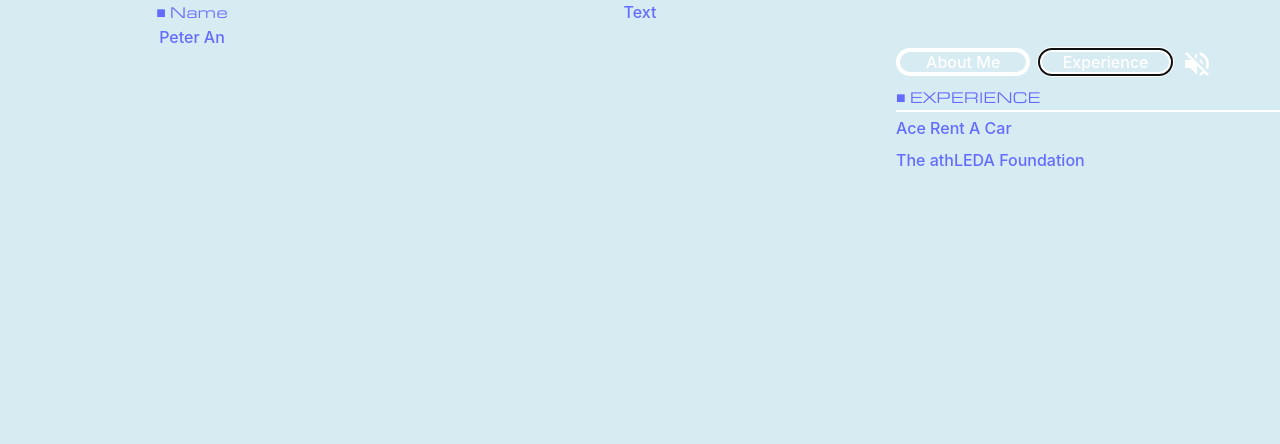
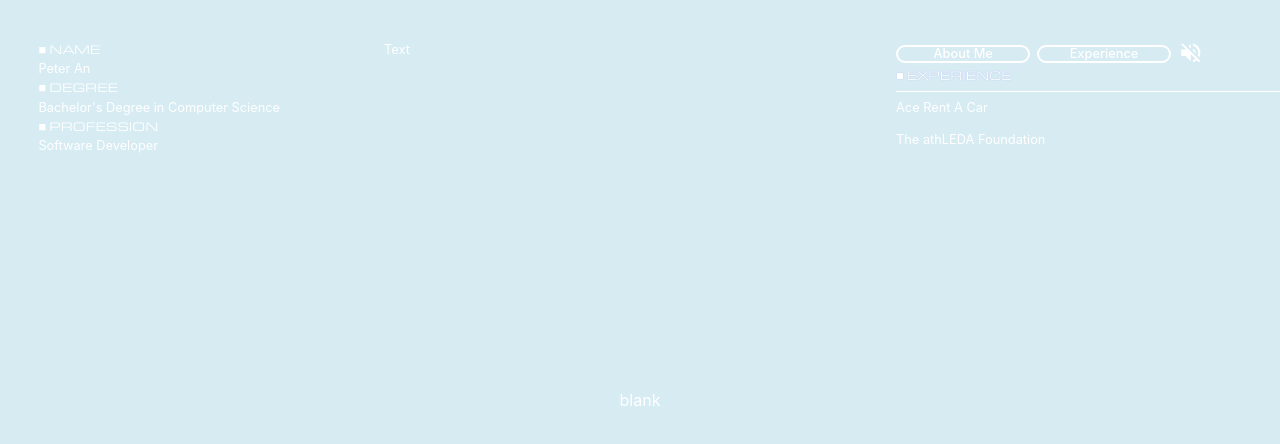
Before and after one commit to Pickle1235/mypage, a React (Vite) app: page / in a window 1280 px wide. Both pictures are taken after a click on the button "Experience". Shown: the top 444 px of the page. Built offline with nearby package versions, Linux system fonts and the light colour scheme.

Commit message:
Added sound

```diff
--- a/src/App.tsx
+++ b/src/App.tsx
@@ -7,7 +7,29 @@ import './fonts/meiryo.ttf'
 import './fonts/Eurostar.ttf'
 
 function App() {
+  const [text, setText] = useState<string>('blank');
+  const [muted, setMuted] = useState<boolean>(true);
 
+  function onChangeMuted(muted: boolean) {
+    setMuted(muted);
+  }
+
+  function onClickContentType(type: string ) {
+    switch (type) {
+        case 'athleda':
+            setText('athleda')
+            break;
+        case 'ace':
+            setText('ace')
+            break;
+        case 'education':
+            setText('education')
+            break;
+        case 'summary':
+              setText('summary')
+              break;
+    }
+  }
   return (
     <div>
       {/* <video loop autoPlay muted>
@@ -23,11 +45,19 @@ function App() {
           <Content/>
         </div>
         <div className="right">
-          <RightColumn/>
+          <RightColumn
+            muted = {muted}
+            onChangeMuted={onChangeMuted}
+            onClickContentType={onClickContentType}
+          />
         </div>
+      </div>
+      <div>
+        <a>{text}</a>
       </div>
     </div>
   )
+
 }
 
 export default App
--- a/src/components/LeftColumn.tsx
+++ b/src/components/LeftColumn.tsx
@@ -1,4 +1,4 @@
-import '../css/RightColumn.css'
+import '../css/LeftColumn.css'
 import { useState } from "react";
 import AboutMe from './AboutMe.tsx';
 import RoundButton from './MiniComponents/RoundButton.tsx';
@@ -11,9 +11,18 @@ export default function LeftColumn() {
         return (
             <div className="left-column">
                 <div className="row">
-                    <a className="eurostar">■ Name</a><br />
+                    <a className="eurostar">■ NAME</a><br />
                     <a className="">Peter An</a>
                 </div>
+                <div className="row">
+                    <a className="eurostar">■ DEGREE</a><br />
+                    <a className="">Bachelor's Degree in Computer Science</a>
+                </div>
+                <div className="row">
+                    <a className="eurostar">■ PROFESSION</a><br />
+                    <a className="">Software Developer</a>
+                </div>
             </div>
+
     )
 }
--- a/src/components/MiniComponents/RoundButton.tsx
+++ b/src/components/MiniComponents/RoundButton.tsx
@@ -1,6 +1,19 @@
+import React from "react";
 import '../../css/RoundButton.css'
-export default function RoundButton({ onClick, text }: { onClick? : React.MouseEventHandler, text: string }) {
+import { playHoverSound } from "../../utils/hoverSoundPlayer";
+
+export default function RoundButton({ onClick, text, muted }: { onClick? : React.MouseEventHandler, text: string, muted: boolean }) {
+    function onHover() {
+        console.log('aa')
+        if (!muted) {
+            playHoverSound()
+        }
+    }
     return (
-        <button onClick={onClick}>{text}</button>
+        <div className="round-button">
+            <button className="button" onMouseEnter={() => onHover()} onClick={onClick}>{text}</button>
+        </div>
+
+
     )
 }
--- a/src/components/RightColumn.tsx
+++ b/src/components/RightColumn.tsx
@@ -5,69 +5,59 @@ import RoundButton from './MiniComponents/RoundButton.tsx';
 import '../fonts/meiryo.ttf'
 import '../fonts/Eurostar.ttf'
 import VolumeOffIcon from '@mui/icons-material/VolumeOff';
+import VolumeOnIcon from '@mui/icons-material/VolumeUp';
+import { playSound } from "../utils/soundPlayer";
 
 
-export default function RightColumn() {
+export default function RightColumn({ onClickContentType, onChangeMuted, muted }: { onClickContentType? : (type: string) => void, onChangeMuted? : (type: boolean) => void, muted : boolean }) {
     const [isAboutMe, setIsAboutMe] = useState<boolean>(true);
 
-    if (isAboutMe) {
     return (
         <div className="right-column">
-
-                <div className="row">
-                    <RoundButton onClick={OnClickAboutMe} text="About Me"></RoundButton>
-                    <RoundButton onClick={OnClickExperience} text="Experience"></RoundButton>
-                    <div className="icon">
-                        <VolumeOffIcon className="icon"/>
+            <div className="row center-vertical width-80">
+                <RoundButton onClick={OnClickAboutMe} text="About Me" muted={muted}></RoundButton>
+                <RoundButton onClick={OnClickExperience} text="Experience" muted={muted}></RoundButton>
+                <div className="icon no-line-height">
+                    {muted && <VolumeOffIcon onClick={() => onChangeMuted?.(false)} className="icon"/>}
+                    {!muted && <VolumeOnIcon onClick={() => onChangeMuted?.(true)} className="icon"/>}
                 </div>
             </div>
 
             <div className="row">
-                    <a className="eurostar">■ ABOUT ME</a>
+                <div className="eurostar blue-border white-text">
+                    {isAboutMe && <a>■ ABOUT ME</a>}
+                    {!isAboutMe && <a>■ EXPERIENCE</a>}
+                </div>
             </div>
 
-                <div className="row">
+            <div>
                 <hr className="line"/>
             </div>
 
             <div className="select-rows">
-                    <a className="select">Summary</a><br/>
-                    <a className="select">Education</a><br/>
-                </div>
-            </div>
-        )
-    }
-    return (
-        <div className="right-column">
-
-                <div className="row">
-                    <RoundButton onClick={OnClickAboutMe} text="About Me"></RoundButton>
-                    <RoundButton onClick={OnClickExperience} text="Experience"></RoundButton>
-                    <div className="icon">
-                        <VolumeOffIcon className="icon"/>
-                    </div>
-                </div>
-
-                <div className="row">
-                    <a className="eurostar">■ EXPERIENCE</a>
-                </div>
-
-                <div className="row">
-                    <hr className="line"/>
-                </div>
-
-                <div className="select-rows">
-                    <a className="select">Ace Rent A Car</a><br/>
-                    <a className="select">The athLEDA Foundation</a><br/>
+                {isAboutMe && <div>
+                    <a className="select" onClick={() => onClickContentType?.('summary')}>Summary</a><br/>
+                    <a className="select" onClick={() => onClickContentType?.('education')}>Education</a><br/>
+                </div>}
+                {!isAboutMe && <div>
+                    <a className="select" onClick={() => onClickContentType?.('ace')}>Ace Rent A Car</a><br/>
+                    <a className="select" onClick={() => onClickContentType?.('athleda')}>The athLEDA Foundation</a><br/>
+                </div>}
             </div>
         </div>
     )
 
     function OnClickAboutMe() {
+        if (!muted) {
+            playSound();
+        }
         setIsAboutMe(true);
     }
 
     function OnClickExperience() {
+        if (!muted) {
+            playSound();
+        }
         setIsAboutMe(false);
     }
 }
--- a/src/css/App.css
+++ b/src/css/App.css
@@ -1,11 +1,10 @@
 #root {
   max-width: 1280px;
   margin: 0 auto;
-  padding: 2rem;
-  text-align: center;
   -webkit-user-select: none; /* Safari */
   -ms-user-select: none; /* IE 10 and IE 11 */
   user-select: none; /* Standard syntax */
+  --blue: #0000FF;
 }
 
 body {
@@ -14,54 +13,6 @@ body {
 
 button {
   cursor: url('../assets/xivcursor3.svg') 10 10, auto;
-}
-
-
-.logo {
-  height: 6em;
-  padding: 1.5em;
-  will-change: filter;
-  transition: filter 300ms;
-}
-.logo:hover {
-  filter: drop-shadow(0 0 2em #646cffaa);
-}
-.logo.react:hover {
-  filter: drop-shadow(0 0 2em #61dafbaa);
-}
-
-@keyframes logo-spin {
-  from {
-    transform: rotate(0deg);
-  }
-  to {
-    transform: rotate(360deg);
-  }
-}
-
-@media (prefers-reduced-motion: no-preference) {
-  a:nth-of-type(2) .logo {
-    animation: logo-spin infinite 20s linear;
-  }
-}
-
-.card {
-  padding: 2em;
-}
-
-.read-the-docs {
-  color: #888;
-}
-
-.textDiv button {
-  width: 100%;
-  padding-left: 5rem;
-  padding-right: 5rem;
-  border-radius: 2rem;
-  background-color: transparent;
-  color: white;
-  border-color: white;
-  border-width: 0.3rem;
 }
 
 .meiryo {
@@ -83,6 +34,8 @@ button {
   width: 100%;
   min-height: 1px;
   width: fit-content;
+  padding-top: 5vh;
+  font-size: 1vw;
 }
 
 .left {
@@ -102,3 +55,23 @@ button {
   width: 40%;
   min-height: 1px;
 }
+
+.center-vertical {
+  align-items: center;
+}
+
+.no-line-height {
+  line-height: 0px;
+}
+
+.blue-border {
+  text-shadow: 0 0 1px rgba(0,0,255,0.25);
+}
+
+.green-border {
+  text-shadow: 0 0 1px rgba(0,255,0,0.25);
+}
+
+.white-text {
+  color: white;
+}
--- a/src/css/Content.css
+++ b/src/css/Content.css
@@ -1,4 +1,3 @@
 .content-column {
     display: flex;
-    margin-top: 3rem;
 }
--- a/src/css/LeftColumn.css
+++ b/src/css/LeftColumn.css
@@ -1,12 +1,8 @@
 .left-column {
     display: flex;
     flex-direction: column;
-    position: absolute;
-    left: 0;
-    top: 0;
-    margin-top: 3rem;
+    padding-left: 3vw
 }
 
 .left-column .row {
-    gap: 0.5rem;
 }
--- a/src/css/RightColumn.css
+++ b/src/css/RightColumn.css
@@ -1,13 +1,13 @@
 .right-column {
     display: flex;
     flex-direction: column;
-    margin-top: 3rem;
 }
 
 .right-column .row {
     display: flex;
     flex-direction: row;
-    gap: 0.5rem;
+    gap: 0.5vw;
+    height: 2vw;
 }
 
 .right-column .icon {
@@ -15,14 +15,14 @@
 }
 
 .right-column .icon svg {
-    font-size: 2rem;
+    font-size: 2vw;
 }
 
 .right-column .line {
     margin: 0;
     width: 100%;
     border: none;
-    height: 0.1rem;
+    height: 0.1vh;
     background-color: #ffffff;
 }
 
@@ -34,3 +34,7 @@
 .right-column .select-rows a {
     text-align: left;
 }
+
+.width-80 {
+    width: 80%;
+}
--- a/src/css/RoundButton.css
+++ b/src/css/RoundButton.css
@@ -1,13 +1,26 @@
+.round-button {
+    width: 100%;
+    height: 70%;
+}
 
-
-    button {
-        border-radius: 2rem;
-        background-color: transparent;
-        padding-top: 0;
-        padding-bottom: 0;
+.round-button button {
+    border-radius: 5vw;
+    background-color: transparent;
+    padding-top: 0;
+    padding-bottom: 0;
+    line-height: 0;
+    color: white;
+    border-color: white;
+    border-width: 0.2vw;
+    height: 100%;
+    width: 100%;
+}
+    .round-button button:hover {
         color: white;
         border-color: white;
-        border-width: 0.3rem;
-        height: 3.5%;
-        width: 35%;
     }
+    .round-button button:focus {
+        color: white;
+        border-color: white;
+        outline: none;
+    }
--- a/src/css/index.css
+++ b/src/css/index.css
@@ -13,14 +13,6 @@
   -moz-osx-font-smoothing: grayscale;
 }
 
-a {
-  font-weight: 500;
-  color: #646cff;
-  text-decoration: inherit;
-}
-a:hover {
-  color: #535bf2;
-}
 
 body {
   margin: 0;
@@ -28,6 +20,7 @@ body {
   place-items: center;
   min-width: 320px;
   min-height: 100vh;
+  color: white;
 }
 
 h1 {
@@ -59,9 +52,7 @@ button:focus-visible {
     color: #213547;
     background-color: #ffffff;
   }
-  a:hover {
-    color: #747bff;
-  }
+
   button {
     background-color: #f9f9f9;
   }
--- /dev/null
+++ b/src/utils/hoverSoundPlayer.tsx
@@ -0,0 +1,7 @@
+import soundFile from "../assets/star.wav";
+
+export const playHoverSound = () => {
+    const audio = new Audio(soundFile);
+    audio.currentTime = 0;
+    audio.play().catch((error) => console.error("Error playing sound:", error));
+  };
--- /dev/null
+++ b/src/utils/soundPlayer.tsx
@@ -0,0 +1,6 @@
+import soundFile from "../assets/click_sound.mp3";
+
+export const playSound = () => {
+  const audio = new Audio(soundFile);
+  audio.play().catch(error => console.error("Error playing audio:", error));
+};
```
Also changed, not shown: 2 other files (tests, documents, lock files or other folders). Lines whose indentation alone changed are shown as unchanged.
